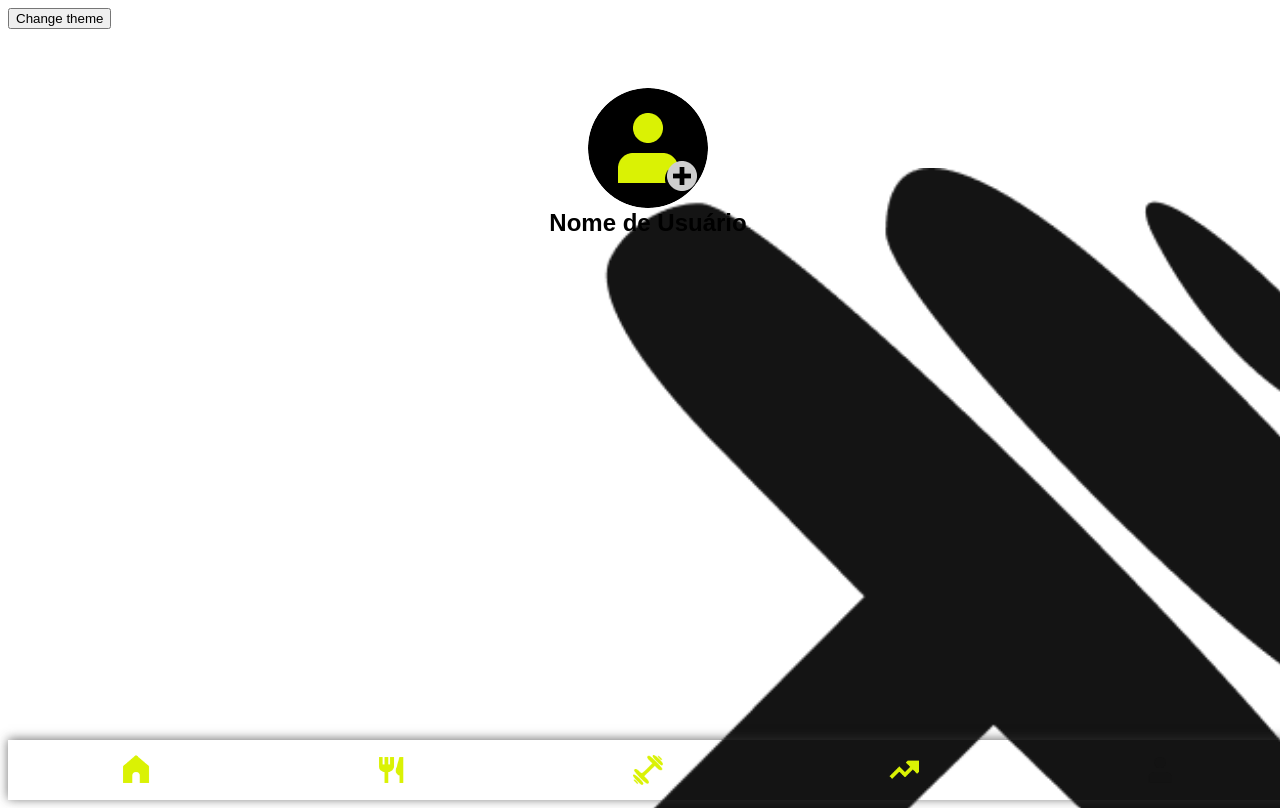
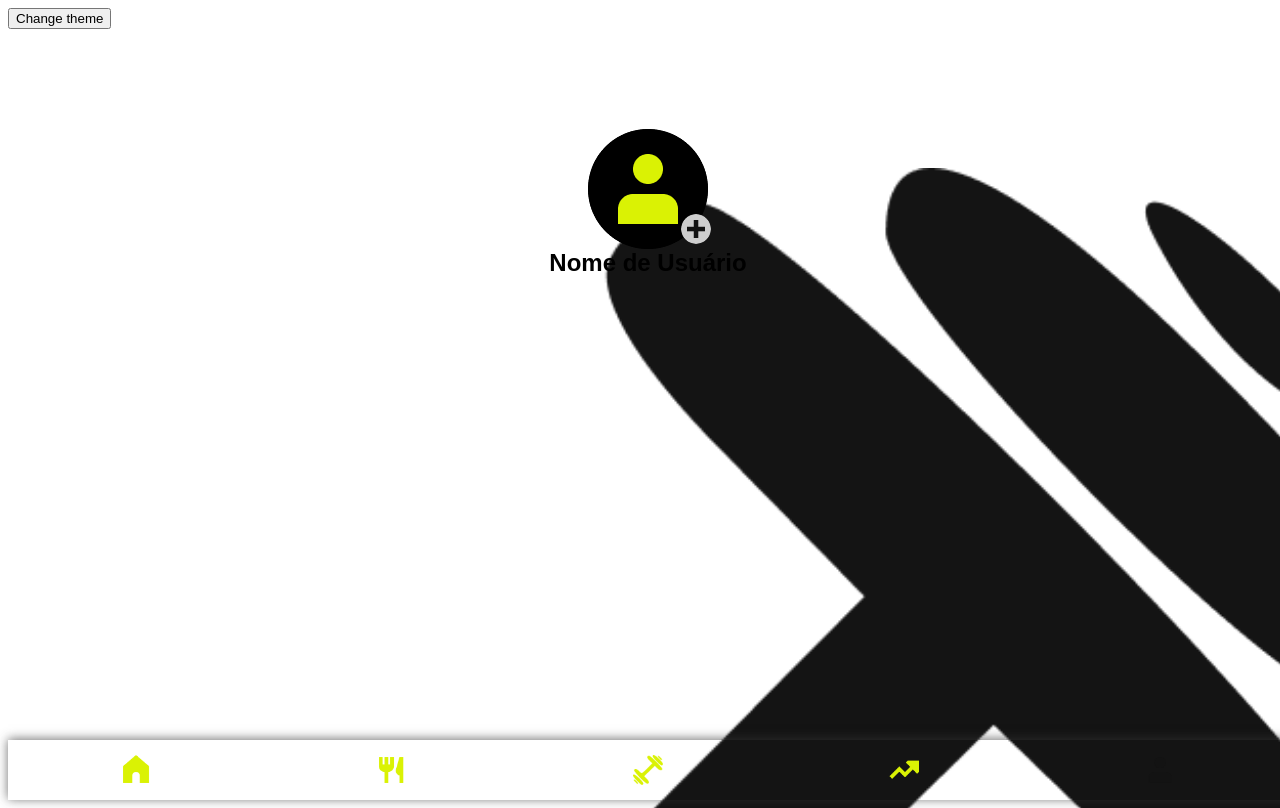
Before and after one commit to Entra-21/neomax-frontend, an Angular app: page /profile in a window 1280 px wide. Built offline with nearby package versions, Linux system fonts and the light colour scheme.

Commit message:
profile-add picture updated-commit

```diff
--- a/src/app/features/profile/profile.component.css
+++ b/src/app/features/profile/profile.component.css
@@ -1,4 +1,4 @@
-.profile-picture {
+.default-img {
     width: 120px;
     height: 120px;
     display: flex;
@@ -6,16 +6,30 @@
     background-size: cover;
     background-position: center;
     border-radius: 100%;
-    position: absolute;
+    position: relative;
     top: 0;
     left: 50%;
     transform: translateX(-50%);
-    margin-top: 80px;
+    margin-top: 50px;
+}
+.profile-picture{
+    width: 30px;
+    height: 30px;
+    display: flex;
+    background-image: url('../../../assets/images/add.picture.png');
+    background-size: cover;
+    background-position: center;
+    border-radius: 100%;
+    position: absolute;
+    top: 0;
+    left: 90%;
+    transform: translateX(-50%);
+    margin-top: 85px;
 }
 
 .profile-container {
     text-align: center;
-    margin-top: 180px;
+    margin-top: 100px;
 }
 
 input[type="file"] {
@@ -23,14 +37,18 @@ input[type="file"] {
 }
 
 label {
-    width: 120px;
-    height: 120px;
+    width: 30px;
+    height: 30px;
     border-radius: 100%;
     display: inline-block;
     cursor: pointer;
     margin-bottom: 10px;
     text-decoration: underline;
     color: transparent;
+    top: 0;
+    left: 90%;
+    transform: translateX(-50%);
+    margin-top: 85px;
 
 }
 
--- a/src/app/features/profile/profile.component.html
+++ b/src/app/features/profile/profile.component.html
@@ -1,7 +1,8 @@
 
 <button class="theme-toggle-button" (click)="darkThemeToggle()"> Change theme </button>
 <section class="profile-container">
-<div class="profile-picture"><input type="file" id="profile-upload" accept="image/*">
-<label for="profile-upload">Escolha uma foto de perfil</label></div>
+    <div class="default-img"><img src="../../../assets/images/img-default.png">
+    <div class="profile-picture"><input type="file" id="profile-upload" accept="image/*"></div>
+    <label for="profile-upload">photo</label></div>
     <h2>Nome de Usuário</h2>
 </section>
```
Also changed, not shown: src/assets/images/add.picture.png (added), src/assets/images/img-default.png.
